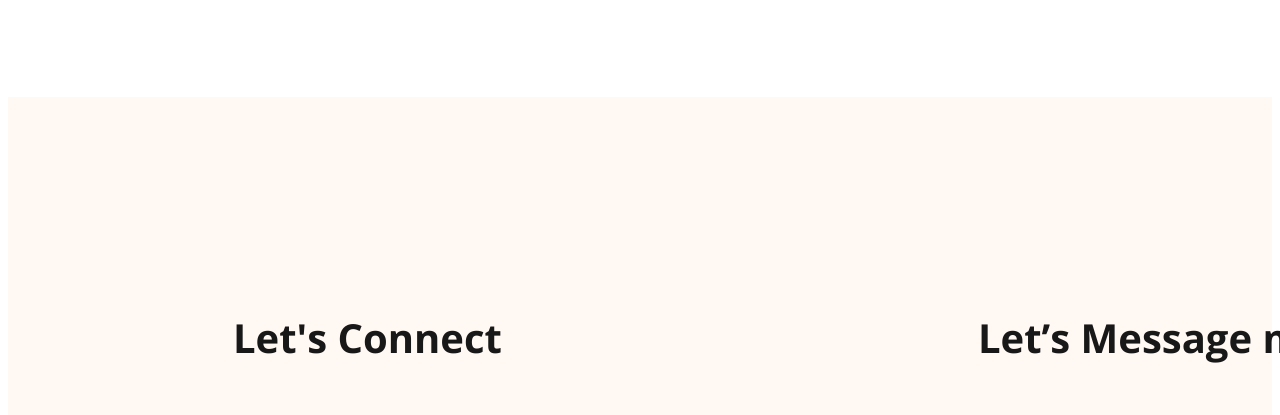
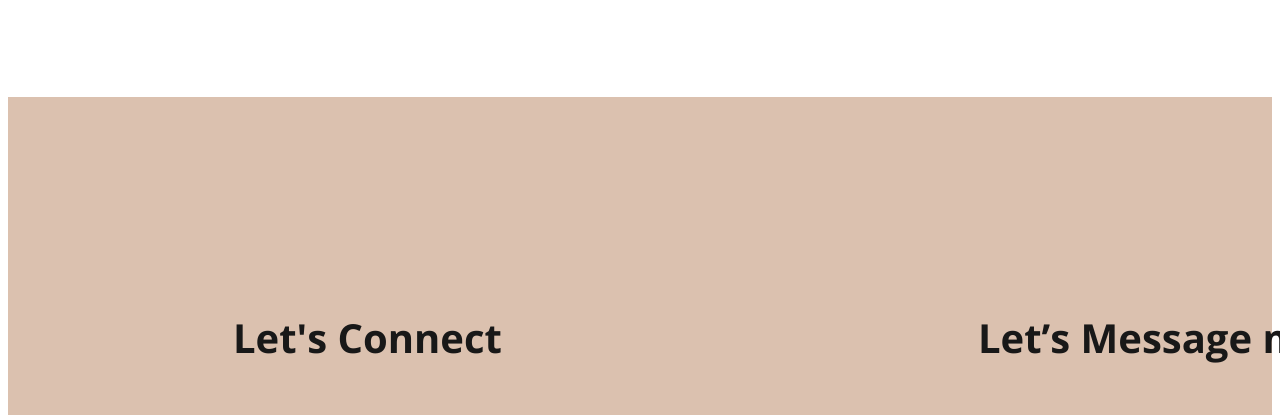
Before and after one commit to Bayzid004/Web-Developer-Portfolio, a plain HTML site: page index.html in a window 1280 px wide. Shown: the part 3753-4168 px from the top of the page. Drawn offline with nearby package versions, Linux system fonts and the light colour scheme.

Commit message:
footer edit

```diff
--- a/Style/portfolio.css
+++ b/Style/portfolio.css
@@ -213,7 +213,7 @@ nav ul li a {
 /* footer */
 .footer {
     height: 1000px;
-    background-color: rgb(255, 248, 243);
+    background-color: rgb(219, 193, 175);
 }
 
 .footer-container {
```
